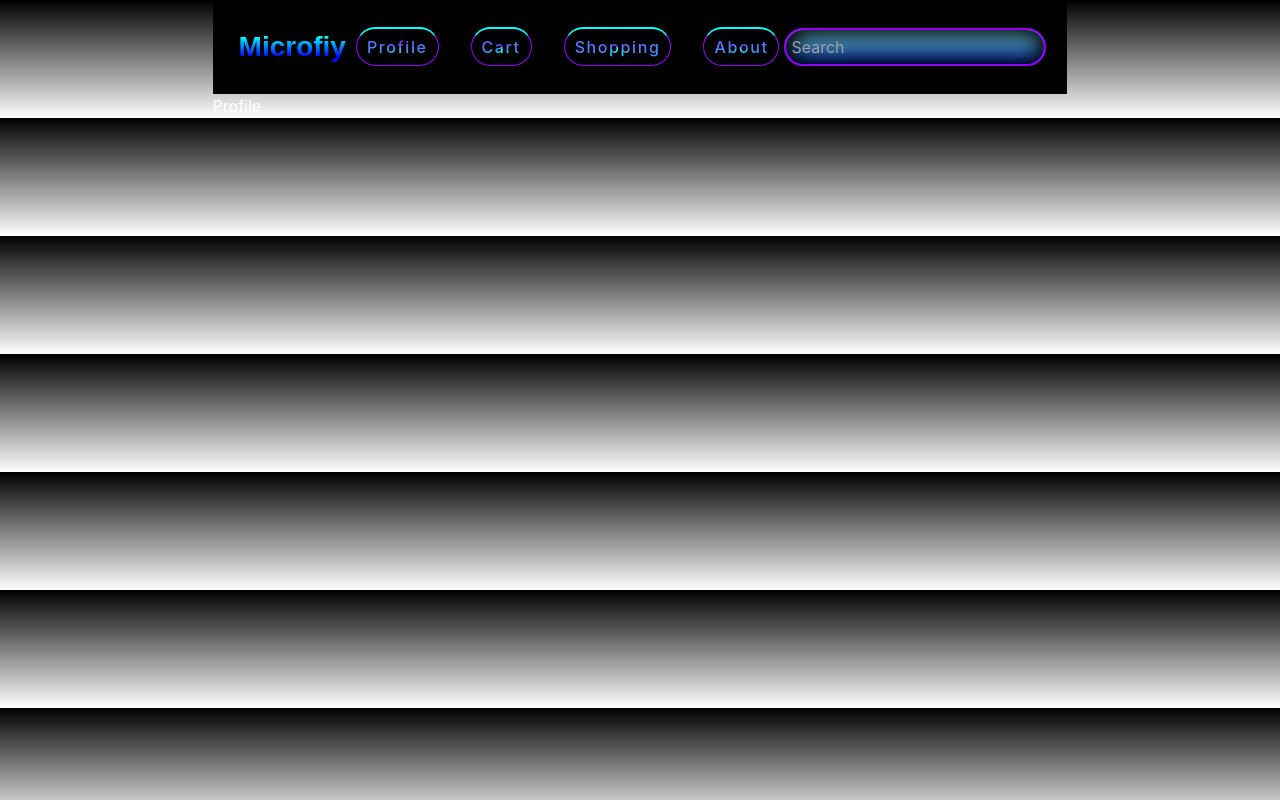
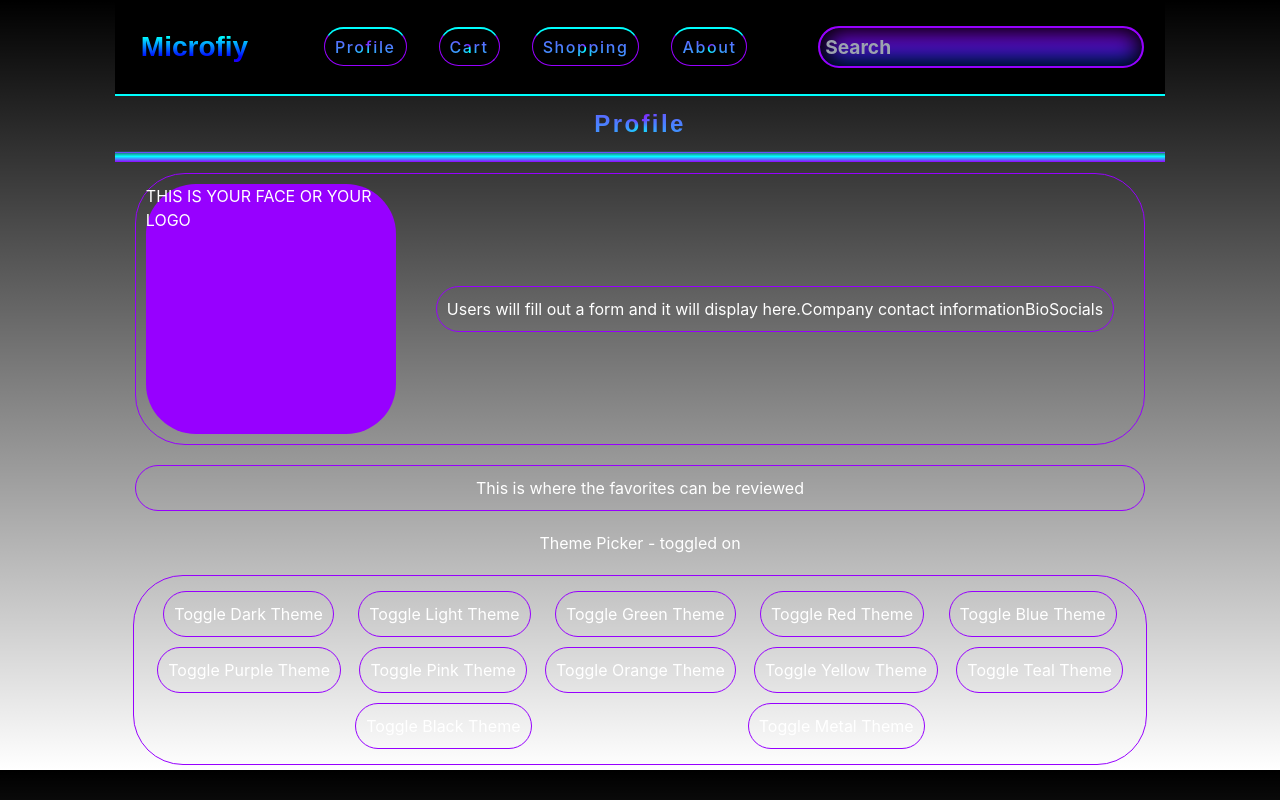
Before and after one commit to trickell/microcart, a Next.js app: page /profile in a window 1280 px wide. Built offline with nearby package versions, Linux system fonts and the light colour scheme.

Commit message:
started porfules pages layout and theme picker

```diff
--- /dev/null
+++ b/src/app/components/ProfileAdmin.tsx
@@ -0,0 +1,9 @@
+
+
+export default function ProfileAdmin() {
+    return (
+      <div>
+        <h1>Profile Admin </h1>
+      </div>
+    );
+  }
--- /dev/null
+++ b/src/app/components/ProfileBusiness.tsx
@@ -0,0 +1,12 @@
+
+
+
+export default function ProfileBusiness() {
+    return (
+      <div>
+        <h1>Profile Business</h1>
+        <p>This is not arbitrary javascript, you freaking fool
+            </p>
+      </div>
+    );
+  }
--- /dev/null
+++ b/src/app/components/ProfilesUser.tsx
@@ -0,0 +1,9 @@
+
+
+export default function ProfileUser() {
+    return (
+      <div>
+        <h1>Profile User </h1>
+      </div>
+    );
+  }
--- a/src/app/components/SignUp.js
+++ b/src/app/components/SignUp.js
@@ -4,8 +4,8 @@ function Signup() {
   return (
     <section className="section">
       <div className="Signup">
-        <h1>Signup today!</h1>
-        <button className="sign-up">
+        <h1 className="cabinfont">New Users</h1>
+        <button className="returning_users">
           Create Account
         </button>
       </div>
--- a/src/app/index.css
+++ b/src/app/index.css
@@ -66,7 +66,7 @@ body {
   .searchbar,
   .email,
   .password {
-    background-image: linear-gradient(#7be9ff, transparent);
+    background-image: linear-gradient(#9700ff, transparent);
     display: flex;
     padding:5px;
     margin:5px;
@@ -119,6 +119,8 @@ body {
     padding: 50px;
     border-top: 1px solid aqua;
     border-radius: 50px;
+    display: flex;
+
   }
 
 /* Sections are the main divs for the the intro, login, and signup areas */
@@ -133,6 +135,8 @@ body {
     align-self: center;
     flex-direction: column;
     font-family: "Cabin", sans-serif;
+    margin-top: 30px;
+
   }
 
   .logo {
@@ -162,8 +166,8 @@ body {
    }
 
   .main-box,
-  .Signup,
-  login
+  .login
+
   {
     background-color: rgba(0,0,0,.75);
     border-radius: 50px;
@@ -177,7 +181,7 @@ body {
   }
 
   input
-  .Signup {
+   {
     font-size: 1.2em;
     font-weight: bold;
   }
@@ -189,14 +193,16 @@ body {
     align-items: center;
     padding: 10px;
   }
-  .login-wrapper {
+  .login-wrapper,
+  .Signup {
     display: flex;
     flex-direction: row;
     align-items: center;
     padding: 10px;
     justify-content: space-evenly;
   }
-  .login-btn {
+  .login-btn
+    {
     font-size: 1.2em;
     font-weight: bold;
     display: flex;
@@ -214,14 +220,13 @@ body {
     letter-spacing: 0.1em;
   }
 
-  .login-btn:hover {
-    background-image: conic-gradient( #9700ff, aqua, #9700ff);
-    background-clip: text;
-    -webkit-background-clip: text;
-    -webkit-text-fill-color: transparent;
-    letter-spacing: 0.1em;
+  .login-btn:hover,
+  .signup-btn:hover {
+
     box-shadow: inset 0px 0px 5px 5px #000000;
   }
+
+
 
   a,
   a:hover,
@@ -230,6 +235,7 @@ body {
     text-decoration: none;
     color: inherit;
   }
+
     /* SPECIAL FONTS */
     @import url('https://fonts.googleapis.com/css2?family=Cabin:ital,wght@0,400..700;1,400..700&display=swap');
     .cabinfont {
@@ -255,3 +261,79 @@ body {
     background-color: blue;
     border-radius: 5px;
    }
+
+   /*================
+    THEME STYLE BUTTONS
+    =================*/
+
+    .themebutton {
+      margin: 5px;
+      border: 1px solid #9700ff;
+      border-radius: 50px;
+      padding: 10px;
+    }
+
+    .theme_selections {
+      display: flex;
+      flex-direction: row;
+      flex-wrap: wrap;
+      align-items: center;
+      padding: 10px;
+      justify-content: space-evenly;
+      margin: 5px;
+      border: 1px solid #9700ff;
+      border-radius: 50px;
+    }
+
+    .title_theme_picker {
+      margin-top: 20px;
+      margin-bottom: 20px;
+      display: flex;
+
+
+      justify-content: center;
+    }
+
+    .userpic {
+      height: 250px;
+      width: 250px;
+      color: #fff;
+      background-color: #9700ff;
+      border-radius: 50px;
+      margin-right: 20px;
+    }
+
+    .information {
+      display: flex;
+      flex-direction: row;
+      flex-wrap: wrap;
+      align-items: center;
+      padding: 10px;
+      justify-content: space-evenly;
+      margin: 20px;
+      border: 1px solid #9700ff;
+      border-radius: 50px;
+    }
+    .profile_wrapper {
+      display: flex;
+      flex-direction: row;
+      flex-wrap: no-wrap;
+      align-items: center;
+      padding: 10px;
+      justify-content: space-evenly;
+      margin: 20px;
+      border: 1px solid #9700ff;
+      border-radius: 50px;
+    }
+
+    .favorites {
+      display: flex;
+      flex-direction: row;
+      flex-wrap: wrap;
+      align-items: center;
+      padding: 10px;
+      justify-content: space-evenly;
+      margin: 20px;
+      border: 1px solid #9700ff;
+      border-radius: 50px;
+    }
--- /dev/null
+++ b/src/app/profile/ThemePicker.js
@@ -0,0 +1,23 @@
+'use client'
+export default function ThemePicker() {
+    return (
+        <div className="container">
+        <h1 className="title_theme_picker">Theme Picker - toggled on</h1>
+        <div className="theme_selections">
+
+            <button className="themebutton" onClick={() => document.body.classList.toggle('dark-theme')}>Toggle Dark Theme</button>
+            <button className="themebutton" onClick={() => document.body.classList.toggle('light-theme')}>Toggle Light Theme</button>
+            <button className="themebutton" onClick={() => document.body.classList.toggle('green-theme')}>Toggle Green Theme</button>
+            <button className="themebutton" onClick={() => document.body.classList.toggle('red-theme')}>Toggle Red Theme</button>
+            <button className="themebutton" onClick={() => document.body.classList.toggle('blue-theme')}>Toggle Blue Theme</button>
+            <button className="themebutton" onClick={() => document.body.classList.toggle('purple-theme')}>Toggle Purple Theme</button>
+            <button className="themebutton" onClick={() => document.body.classList.toggle('pink-theme')}>Toggle Pink Theme</button>
+            <button className="themebutton" onClick={() => document.body.classList.toggle('orange-theme')}>Toggle Orange Theme</button>
+            <button className="themebutton" onClick={() => document.body.classList.toggle('yellow-theme')}>Toggle Yellow Theme</button>
+            <button className="themebutton" onClick={() => document.body.classList.toggle('rainbow-theme')}>Toggle Teal Theme</button>
+            <button className="themebutton" onClick={() => document.body.classList.toggle('space-theme')}>Toggle Black Theme</button>
+            <button className="themebutton" onClick={() => document.body.classList.toggle('natural-theme')}>Toggle Metal Theme</button>
+        </div>
+    </div>
+    )
+}
--- a/src/app/profile/page.js
+++ b/src/app/profile/page.js
@@ -1,5 +1,34 @@
+"use client"
+import React from'react';
+// import ProfileBusiness from '.ProfileBusiness';
+// import ProfileUser from './ProfileUser';
+// import ProfileAdmin from './ProfileAdmin';
+import ThemePicker from './ThemePicker';
+
 export default function Profile () {
     return (
-         <h1>Profile</h1>
+        <div>
+            <h1 className="pageheader">Profile</h1>
+            <div className="profile_wrapper">
+                <div className="userpic">THIS IS YOUR FACE OR YOUR LOGO</div>
+                <div className="information">
+                    Users will fill out a form and it will display here.
+                    <p>Company contact information</p>
+                    <p>Bio</p>
+                    <p>Socials</p>
+                </div>
+            </div>
+            <div className="favorites">This is where the favorites can be reviewed</div>
+
+            {/* Profile content goes here */}
+            {/* Theme picker to load after clicking a "change theme" button... */}
+            <ThemePicker />  {/* Added the ThemePicker component here */}
+
+
+            {/* <ProfileBusiness /> */}
+            {/* <ProfileUser /> */}
+            {/* <ProfileAdmin /> */}
+        </div>
+
     )
 }
```
